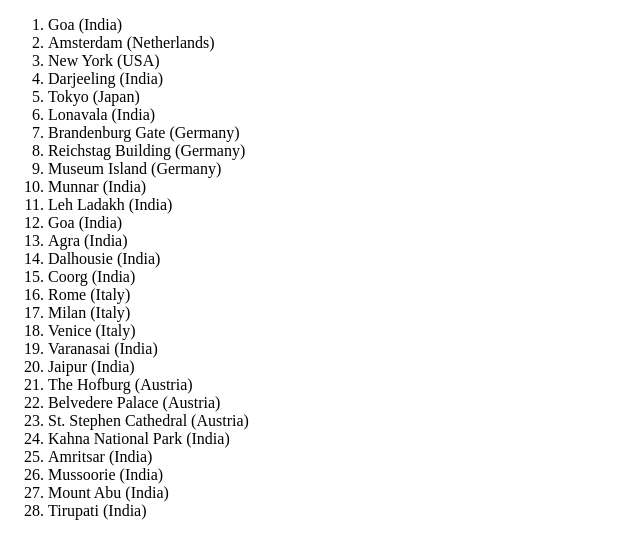
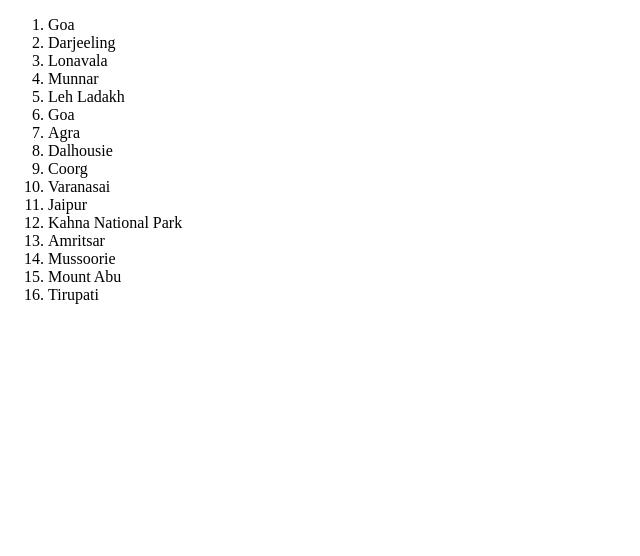
Before and after one commit to KiranKumar-Moguluri/React-will-you-be-my-valentine---Holiday-List-React, a React app: page / in a window 1280 px wide. Shown: the top 556 px of the page, without its empty margins (0-640 px from the left). Built offline with nearby package versions, Linux system fonts and the light colour scheme.

Commit message:
modified

```diff
--- a/src/components/App.js
+++ b/src/components/App.js
@@ -42,13 +42,20 @@ class App extends Component {
       <div id="main">
 
 
-         <ol>
-         {this.cityList.map(location =>
-                                               <li key={location.id}>
-                                                <div> {location.name} ({location.country}) </div>
+        <ol>
 
-                                                </li>)}
-       </ol>
+          {
+
+            this.cityList.filter(data =>
+              data.country == 'India'
+            ).map(data =>
+              <li>{data.name}</li>
+            )
+
+
+          }
+
+        </ol>
 
       </div>
     );
```
